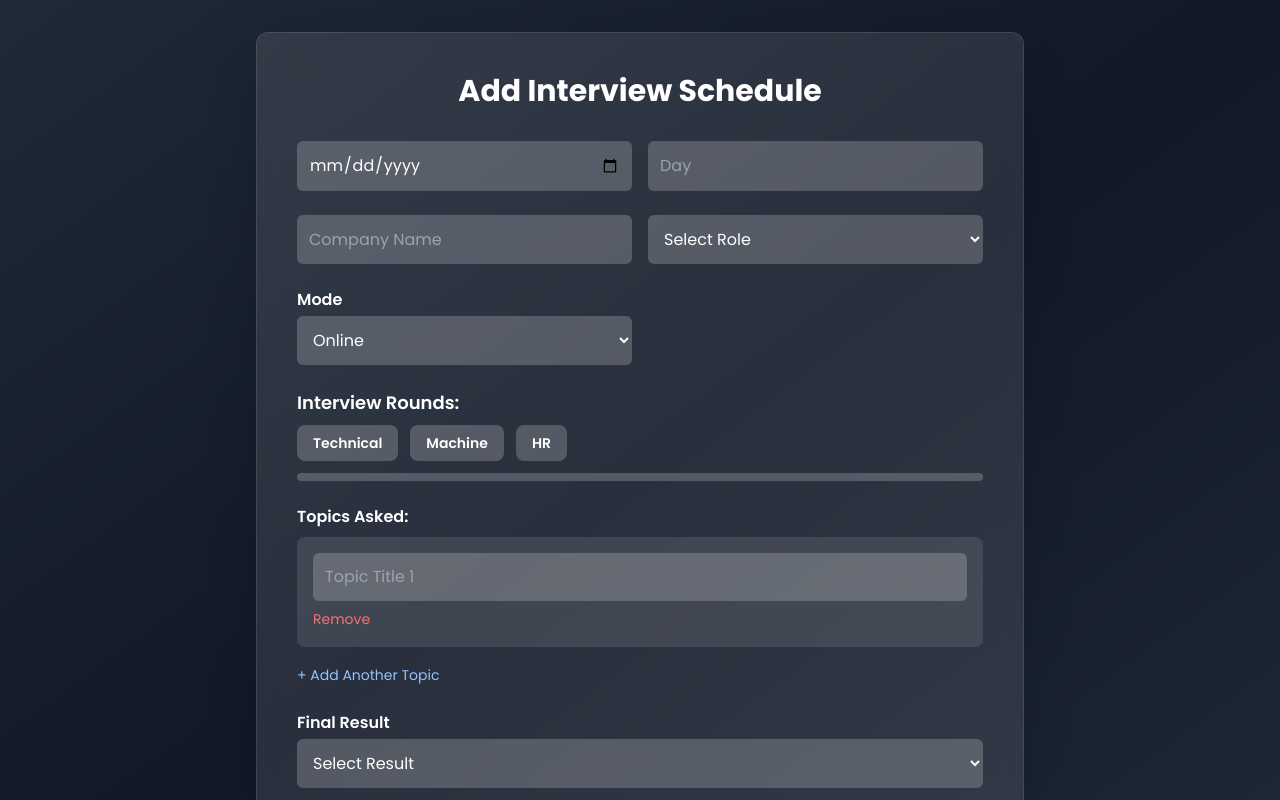
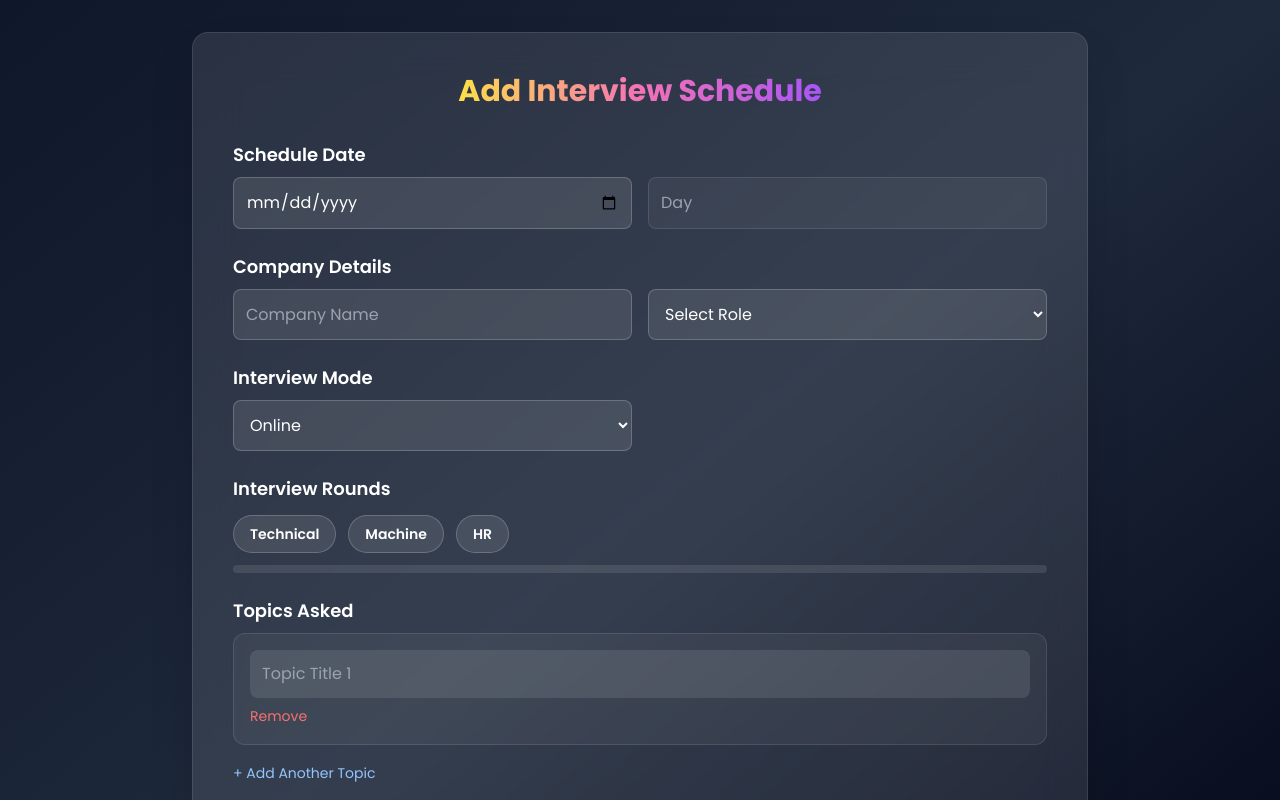
Before and after one commit to amardeep-SDE/nextRound---MERN, a React (Vite) app in the folder client/: page /add-schedule in a window 1280 px wide. Shown: the top 800 px of the page. Built offline with nearby package versions, Linux system fonts and the light colour scheme.

Commit message:
feat: new ui for Interview Schedule

```diff
--- a/client/src/pages/AddSchedule.jsx
+++ b/client/src/pages/AddSchedule.jsx
@@ -78,21 +78,27 @@ const AddSchedule = () => {
   };
 
  return (
-    <div className="min-h-screen bg-gradient-to-br from-[#1f2937] via-[#111827] to-[#1f2937] text-white p-4 sm:p-8">
-      <div className="max-w-3xl mx-auto bg-white/10 backdrop-blur-md p-6 sm:p-10 rounded-xl shadow-2xl border border-white/10">
-        <h2 className="text-3xl font-bold mb-8 text-center text-white">
+  <div className="min-h-screen bg-gradient-to-br from-[#0f172a] via-[#1e293b] to-[#020617] text-white p-4 sm:p-8">
+    <div className="max-w-4xl mx-auto bg-white/10 backdrop-blur-xl p-6 sm:p-10 rounded-2xl shadow-2xl border border-white/10">
+
+      <h2 className="text-3xl font-bold mb-8 text-center">
+        <span className="bg-gradient-to-r from-yellow-300 via-pink-400 to-purple-500 bg-clip-text text-transparent">
           Add Interview Schedule
+        </span>
       </h2>
 
       <form onSubmit={handleSubmit} className="space-y-6">
-          {/* Date and Day */}
+
+        {/* Date & Day */}
+        <div>
+          <h3 className="text-lg font-semibold mb-2">Schedule Date</h3>
           <div className="grid grid-cols-1 sm:grid-cols-2 gap-4">
             <input
               type="date"
               name="date"
               value={formData.date}
               onChange={handleChange}
-              className="p-3 rounded-md bg-white/20 w-full outline-none focus:ring-2 focus:ring-blue-300"
+              className="p-3 rounded-lg bg-white/10 border border-white/20 focus:ring-2 focus:ring-purple-400 outline-none"
               required
             />
             <input
@@ -101,11 +107,14 @@ const AddSchedule = () => {
               placeholder="Day"
               value={formData.day}
               readOnly
-              className="p-3 rounded-md bg-white/20 w-full text-gray-300"
+              className="p-3 rounded-lg bg-white/5 border border-white/10 text-gray-300"
             />
           </div>
+        </div>
 
-          {/* Company and Role */}
+        {/* Company & Role */}
+        <div>
+          <h3 className="text-lg font-semibold mb-2">Company Details</h3>
           <div className="grid grid-cols-1 sm:grid-cols-2 gap-4">
             <input
               type="text"
@@ -113,14 +122,14 @@ const AddSchedule = () => {
               placeholder="Company Name"
               value={formData.company}
               onChange={handleChange}
-              className="p-3 rounded-md bg-white/20 w-full outline-none"
+              className="p-3 rounded-lg bg-white/10 border border-white/20 outline-none"
               required
             />
             <select
               name="role"
               value={formData.role}
               onChange={handleChange}
-              className="p-3 rounded-md bg-white/20 w-full"
+              className="p-3 rounded-lg bg-white/10 border border-white/20"
               required
             >
               <option value="">Select Role</option>
@@ -131,42 +140,39 @@ const AddSchedule = () => {
               ))}
             </select>
           </div>
+        </div>
 
-          {/* Mode and Place */}
+        {/* Mode & Place */}
+        <div>
+          <h3 className="text-lg font-semibold mb-2">Interview Mode</h3>
           <div className="grid grid-cols-1 sm:grid-cols-2 gap-4">
-            <div>
-              <label className="block font-semibold mb-1">Mode</label>
             <select
               name="mode"
               value={formData.mode}
               onChange={handleChange}
-                className="p-3 rounded-md bg-white/20 w-full"
+              className="p-3 rounded-lg bg-white/10 border border-white/20"
             >
               <option value="Online">Online</option>
               <option value="Offline">Offline</option>
             </select>
-            </div>
+
             {formData.mode === "Offline" && (
-              <div>
-                <label className="block font-semibold mb-1">Place</label>
               <input
                 type="text"
                 name="place"
                 value={formData.place}
                 onChange={handleChange}
                 placeholder="Enter location"
-                  className="p-3 rounded-md bg-white/20 w-full"
+                className="p-3 rounded-lg bg-white/10 border border-white/20"
                 required
               />
-              </div>
             )}
           </div>
+        </div>
 
-          {/* Interview Rounds */}
+        {/* Rounds */}
         <div>
-            <label className="block font-semibold mb-2 text-lg">
-              Interview Rounds:
-            </label>
+          <h3 className="text-lg font-semibold mb-3">Interview Rounds</h3>
           <div className="flex flex-wrap gap-3">
             {roundOptions.map((round) => {
               const isSelected = formData.rounds.includes(round);
@@ -175,11 +181,11 @@ const AddSchedule = () => {
                   key={round}
                   type="button"
                   onClick={() => handleCheckboxChange(round)}
-                    className={`px-4 py-2 rounded-lg text-sm font-semibold transition-all
+                  className={`px-4 py-2 rounded-full text-sm font-semibold transition-all
                   ${
                     isSelected
-                        ? "bg-green-500 text-white scale-105"
-                        : "bg-white/20 text-white hover:bg-white/30"
+                      ? "bg-gradient-to-r from-green-400 to-emerald-500 text-white scale-105"
+                      : "bg-white/10 border border-white/20 hover:bg-white/20"
                   }`}
                 >
                   {round}
@@ -188,9 +194,10 @@ const AddSchedule = () => {
             })}
           </div>
 
-            <div className="w-full bg-white/20 h-2 rounded-full mt-3 overflow-hidden">
+          {/* Progress Bar */}
+          <div className="w-full bg-white/10 h-2 rounded-full mt-3 overflow-hidden">
             <div
-                className="bg-green-400 h-full transition-all duration-300"
+              className="bg-gradient-to-r from-green-400 to-emerald-500 h-full transition-all duration-300"
               style={{
                 width: `${
                   (formData.rounds.length / roundOptions.length) * 100
@@ -200,13 +207,13 @@ const AddSchedule = () => {
           </div>
         </div>
 
-          {/* Topics Asked */}
+        {/* Topics */}
         <div>
-            <label className="block font-semibold mb-2">Topics Asked:</label>
+          <h3 className="text-lg font-semibold mb-2">Topics Asked</h3>
           {formData.topics.map((topic, index) => (
             <div
               key={index}
-                className="mb-4 bg-white/10 p-4 rounded-lg space-y-2"
+              className="mb-4 bg-white/5 border border-white/10 p-4 rounded-xl"
             >
               <input
                 type="text"
@@ -215,12 +222,12 @@ const AddSchedule = () => {
                 onChange={(e) =>
                   handleTopicChange(index, "title", e.target.value)
                 }
-                  className="p-3 rounded-md bg-white/20 w-full"
+                className="p-3 rounded-lg bg-white/10 w-full"
               />
               <button
                 type="button"
                 onClick={() => removeTopic(index)}
-                  className="text-red-400 hover:underline text-sm"
+                className="text-red-400 text-sm mt-2 hover:underline"
               >
                 Remove
               </button>
@@ -235,14 +242,14 @@ const AddSchedule = () => {
           </button>
         </div>
 
-          {/* Final Result */}
+        {/* Result */}
         <div>
-            <label className="block font-semibold mb-1">Final Result</label>
+          <h3 className="text-lg font-semibold mb-2">Final Result</h3>
           <select
             name="result"
             value={formData.result}
             onChange={handleChange}
-              className="p-3 rounded-md bg-white/20 w-full"
+            className="p-3 rounded-lg bg-white/10 border border-white/20 w-full"
             required
           >
             <option value="">Select Result</option>
@@ -252,12 +259,12 @@ const AddSchedule = () => {
           </select>
         </div>
 
-          {/* Submit Button */}
+        {/* Submit */}
         <div className="text-center">
           <button
             type="submit"
             disabled={loading}
-              className="mt-4 bg-green-500 hover:bg-green-600 text-white px-8 py-3 rounded-full text-lg shadow-md transition-transform duration-300 hover:scale-105 flex items-center justify-center mx-auto"
+            className="mt-4 bg-gradient-to-r from-purple-500 to-indigo-600 hover:from-indigo-600 hover:to-purple-600 text-white px-10 py-3 rounded-full text-lg shadow-lg transition-all duration-300 hover:scale-105 flex items-center justify-center mx-auto"
           >
             {loading ? (
               <FiLoader className="animate-spin text-xl" />
```
Lines whose indentation alone changed are shown as unchanged.
